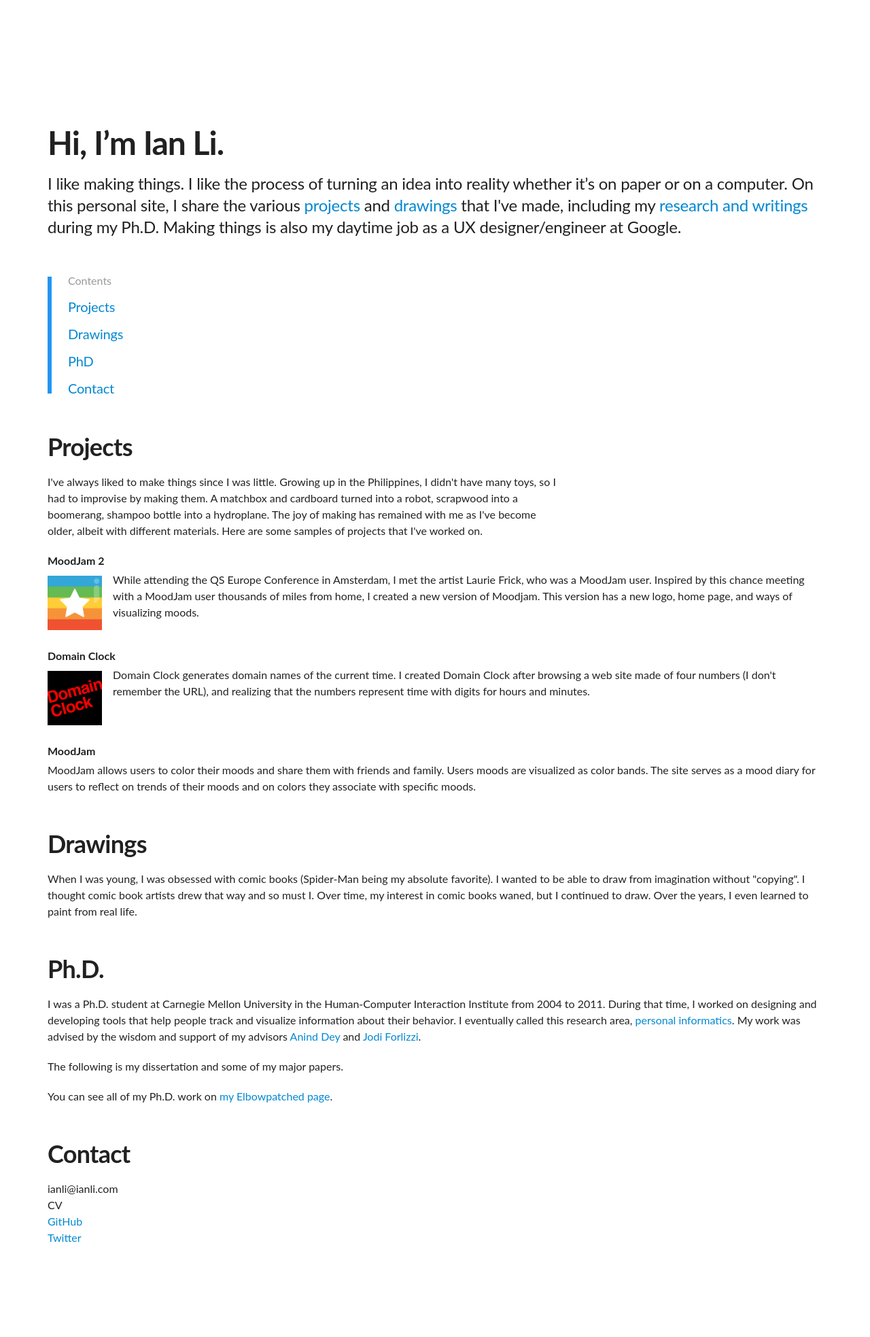
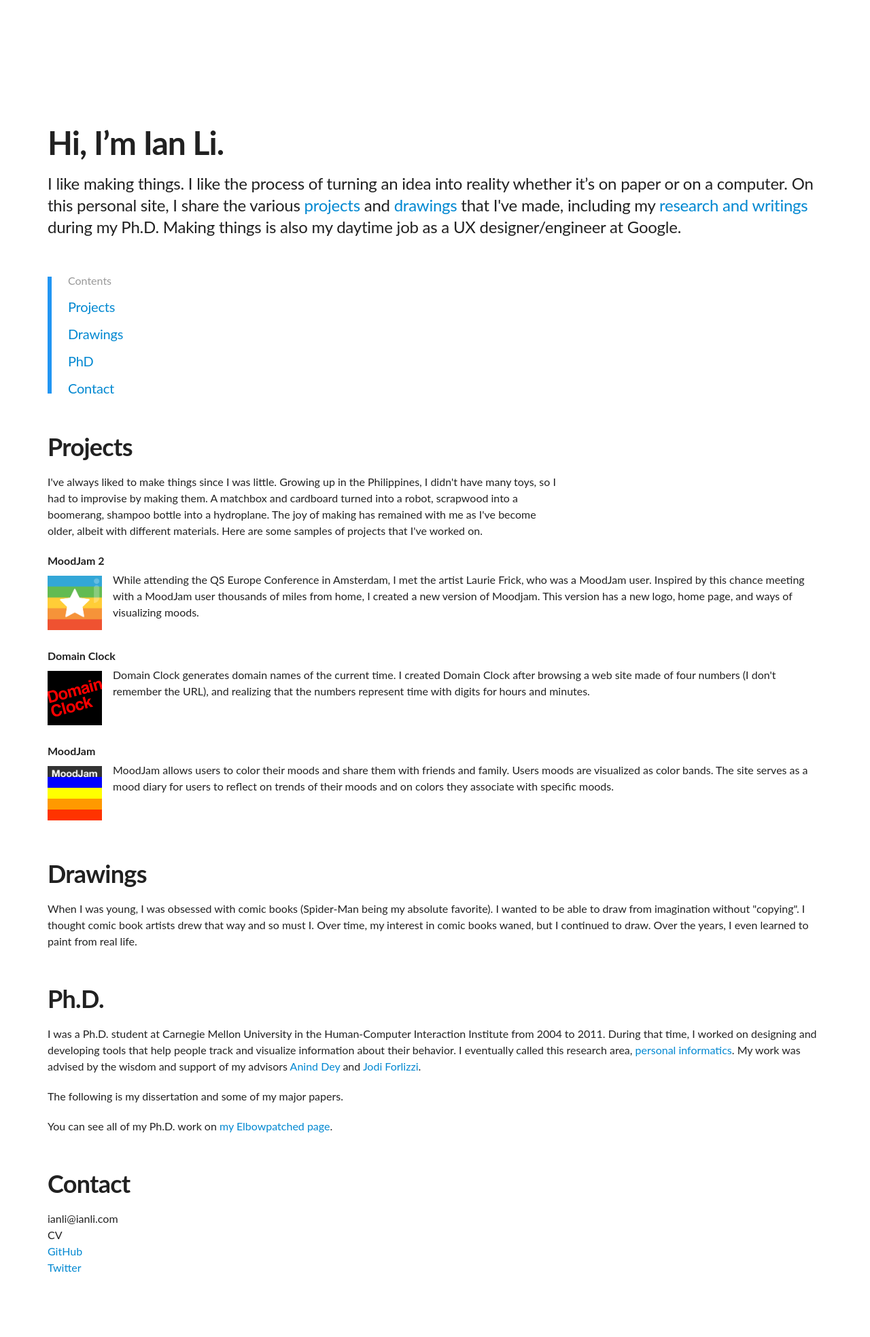
Before and after one commit to ianli/ianli.com, a Jekyll site: the page built from index.html, in a window 1280 px wide. Shown: the whole page at 68% size. Built offline with Jekyll 4.4.1, drawn with Linux system fonts in a browser that asks for light colours; before the commit the page ends 1923 px from its top, so only the background shows below that.

Commit message:
Add MoodJam badge

```diff
--- a/_projects/moodjam.html
+++ b/_projects/moodjam.html
@@ -2,6 +2,7 @@
 title: MoodJam
 date: 2006-10-01
 short: MoodJam allows users to color their moods and share them with friends and family. Users moods are visualized as color bands. The site serves as a mood diary for users to reflect on trends of their moods and on colors they associate with specific moods.
+badge: moodjam_badge.png
 ---
 
 <h1>MoodJam</h1>
```
Also changed, not shown: images/projects/moodjam_badge.png (added).
